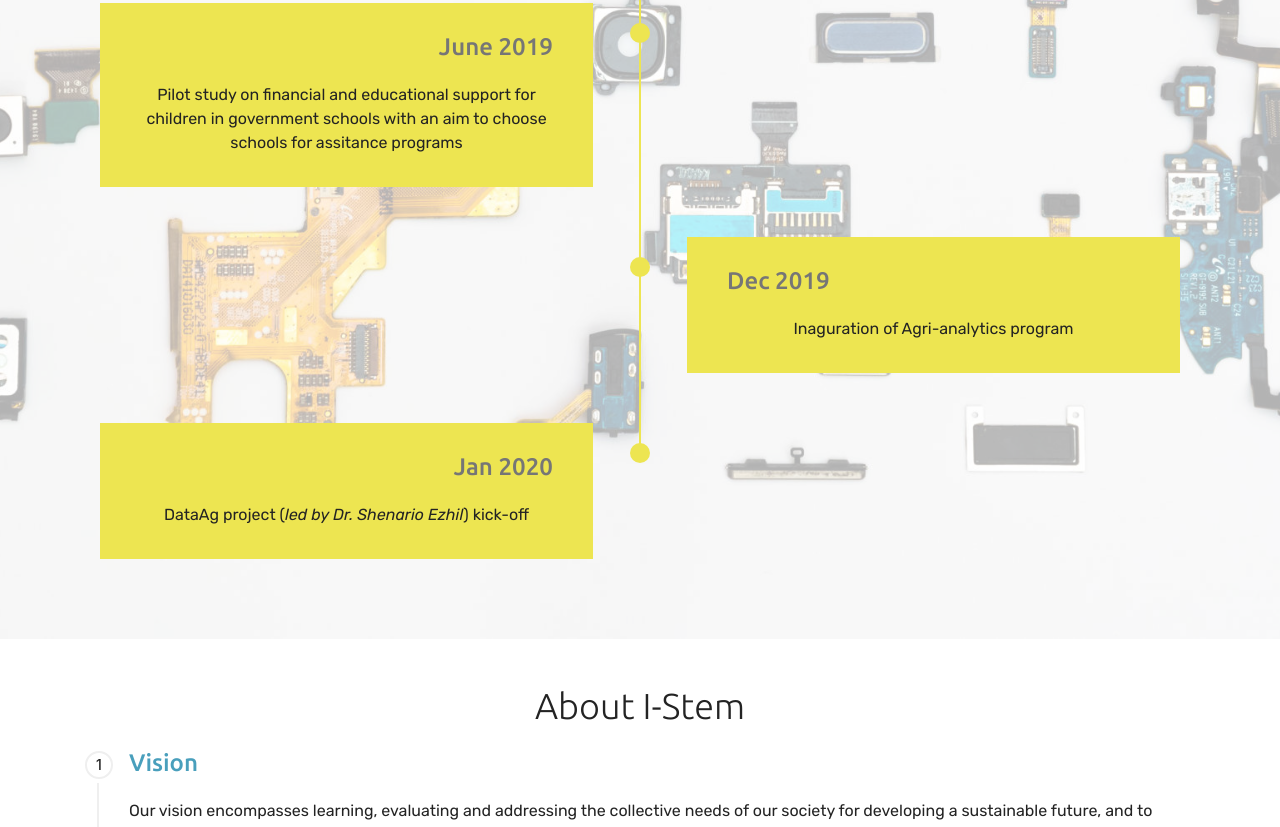
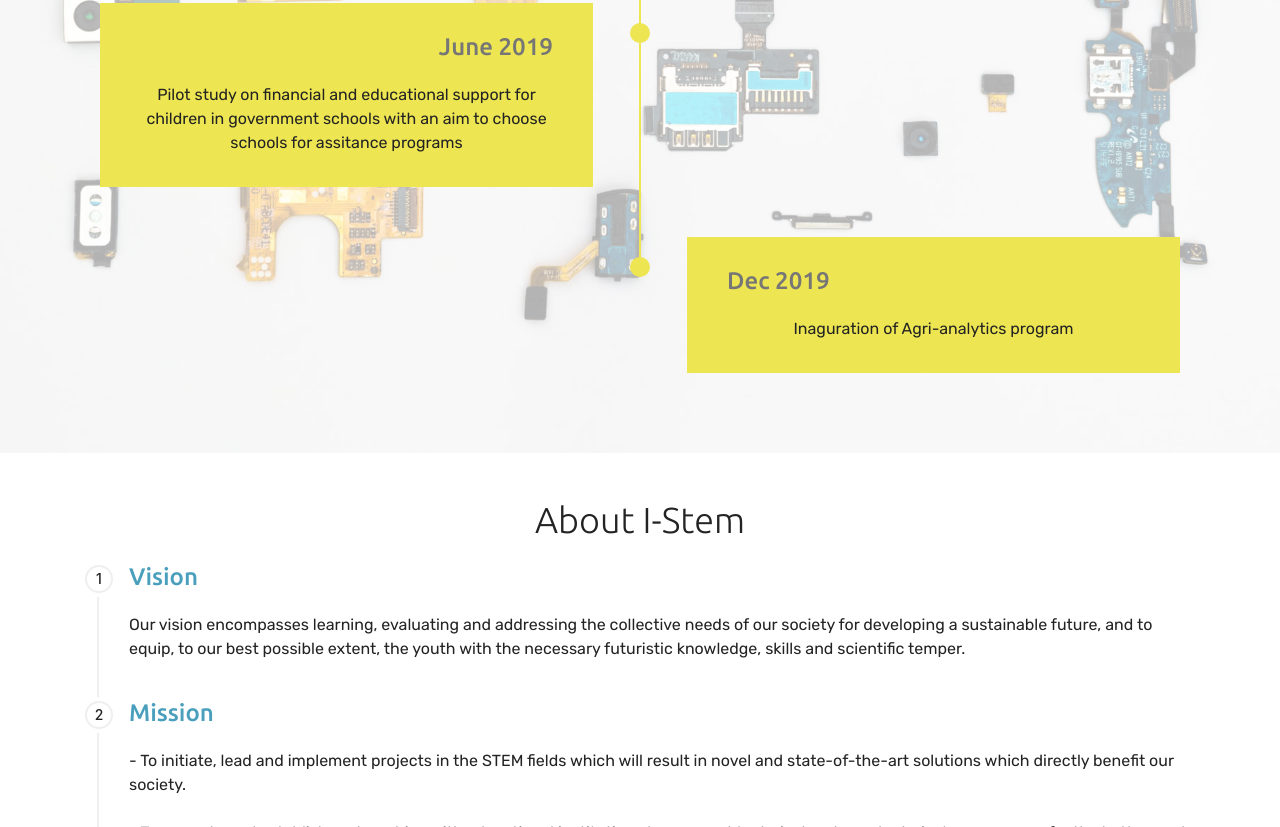
Before and after one commit to istem-madras/istem-madras.github.io, a plain HTML site: page index.html in a window 1280 px wide. Shown: the part 1973-2800 px from the top of the page. Drawn offline with Linux system fonts and the light colour scheme; files whose address does not match are found by name.

Commit message:
create github pages

```diff
--- a/index.html
+++ b/index.html
@@ -47,7 +47,7 @@
     </div>
 </section>
 
-<section class="engine"><a href="https://mobirise.info/v">html templates</a></section><section class="features15 cid-rHDtp0vhw2" id="features15-7">
+<section class="engine"><a href="https://mobirise.info/t">free amp template</a></section><section class="features15 cid-rHDtp0vhw2" id="features15-7">
 
 
 
@@ -171,7 +171,7 @@
                 </div>
             </div>
             <!--4-->
-            <div class="row timeline-element  separline">
+            <div class="row timeline-element ">
                 <div class="timeline-date-panel col-xs-12 col-md-6 align-right">
                     <div class="time-line-date-content">
 
@@ -188,21 +188,7 @@
                 </div>
             </div>
             <!--5-->
-            <div class="row timeline-element reverse">
-                <div class="timeline-date-panel col-xs-12 col-md-6  align-left">
-                    <div class="time-line-date-content">
 
-                    </div>
-                </div>
-                <span class="iconBackground"></span>
-                <div class="col-xs-12 col-md-6 align-right">
-                    <div class="timeline-text-content">
-                        <h4 class="mbr-timeline-title pb-3 mbr-fonts-style display-5">
-                            Jan 2020</h4>
-                        <p class="mbr-timeline-text mbr-fonts-style display-7">DataAg project (<em>led by Dr. Shenario Ezhil</em>) kick-off</p>
-                    </div>
-                </div>
-            </div>
             <!--6-->
 
             <!--7-->
@@ -401,7 +387,7 @@
             <div class="media-container-row mbr-white">
                 <div class="col-sm-6 copyright">
                     <p class="mbr-text mbr-fonts-style display-4">
-                        © Copyright 2019 I-Stem Foundation.</p>
+                        © Copyright 2019-2020. I-Stem Foundation.</p>
                 </div>
                 <div class="col-md-6">
                     <div class="social-list align-right">
```
Also changed, not shown: 1 other file.
